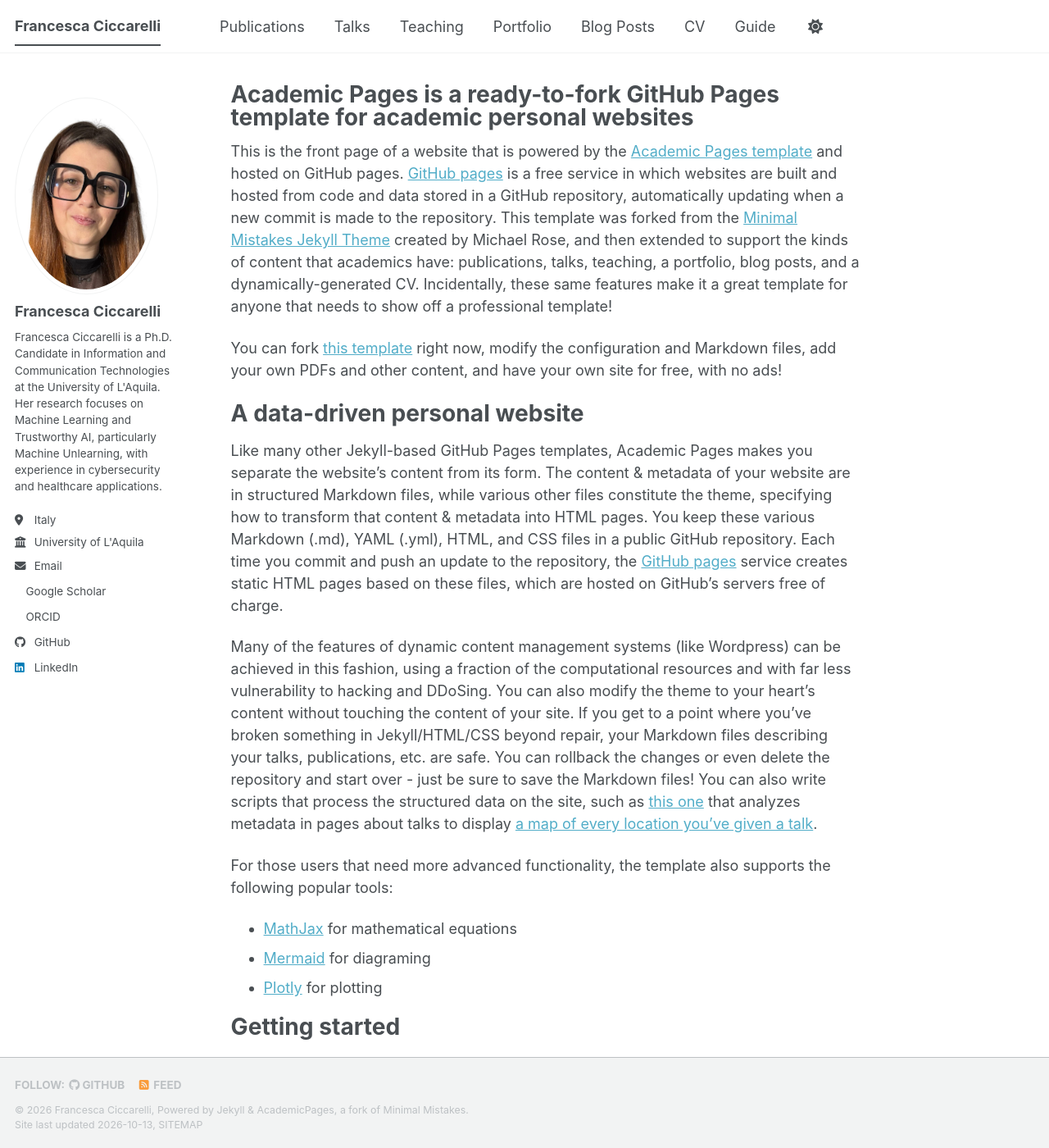
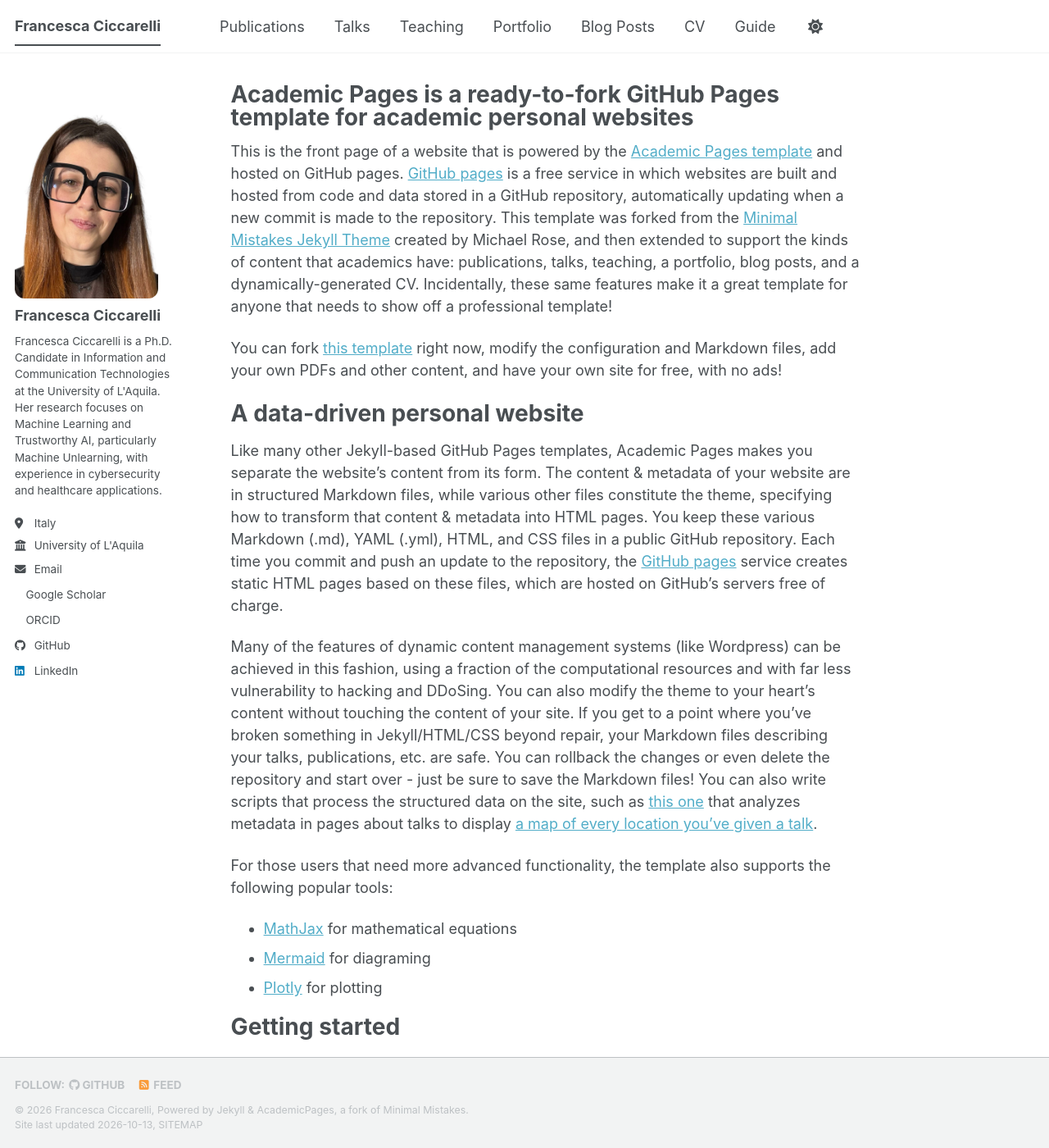
Before and after one commit to francescaciccarelli/francescaciccarelli.github.io, a Jekyll site: the page built from _pages/about.md, in a window 1280 px wide and 1400 px high. Shown: the whole window at 82% size. Built offline with Jekyll 4.4.1, drawn with Linux system fonts in a browser that asks for light colours; a style sheet for code colours, icons or effects is not loaded.

Commit message:
Update _sidebar.scss

```diff
--- a/_sass/layout/_sidebar.scss
+++ b/_sass/layout/_sidebar.scss
@@ -155,11 +155,13 @@
 
   img {
     max-width: 175px;
-    border-radius: 50%;
+    border-radius: 12px;
+    border: none;
+    box-shadow: none;
 
     @include breakpoint($large) {
-      padding: 5px;
-      border: 1px solid var(--global-border-color);
+      padding: 0;
+      border: none;
     }
   }
 }
```
